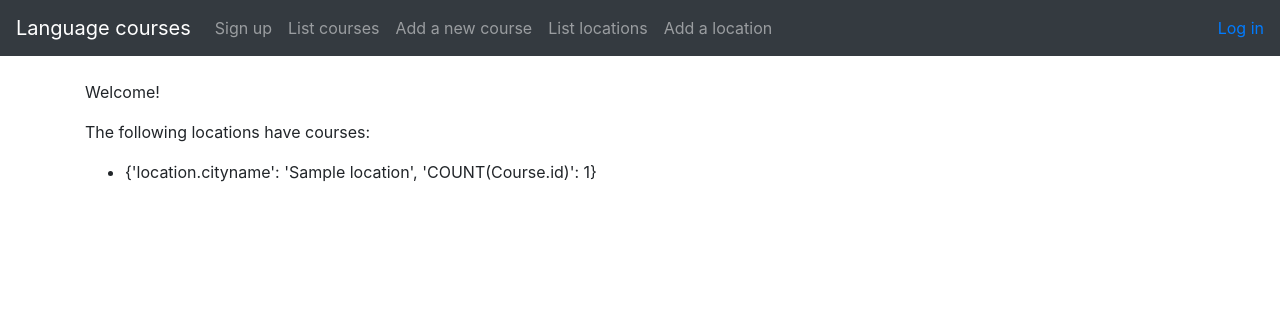
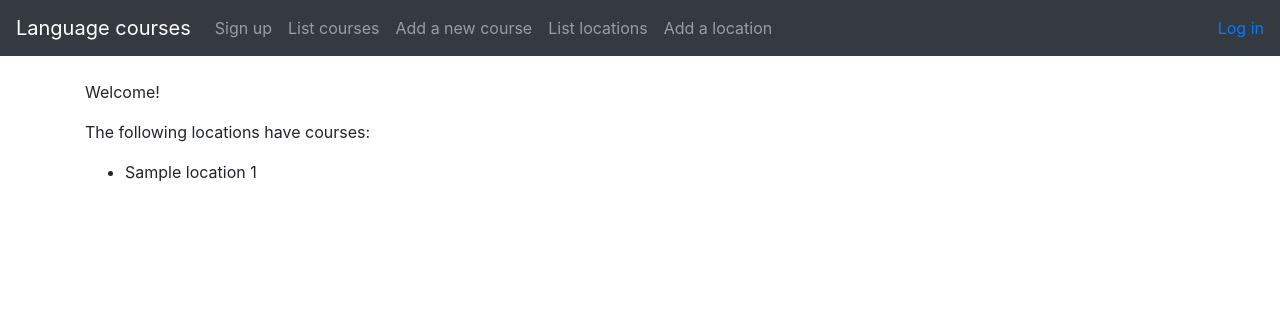
Before and after one commit to sinisaarinen/KielikoulunKurssitarjonta, a Flask app: page / in a window 1280 px wide. Shown: the top 316 px of the page. Run offline with Flask 2, Linux system fonts and the light colour scheme; tables that the repository leaves empty hold one stand-in row (values such as "Sample post"); some libraries are stand-ins or nearby versions.

Commit message:
yhteenvetokyselyn tulosten näyttämisen korjaus

```diff
--- a/application/courses/models.py
+++ b/application/courses/models.py
@@ -33,6 +33,6 @@ class Course(Base):
 
         response = []
         for row in res:
-            response.append({"location.cityname":row[0], "COUNT(Course.id)":row[1]})
+            response.append({"cityname":row[0], "coursecount":row[1]})
 
         return response
--- a/application/templates/index.html
+++ b/application/templates/index.html
@@ -13,7 +13,7 @@
 <ul>
   {% for response in count_courses %}
   <li>
-    {{ response }}
+    {{ response["cityname"] }} {{ response["coursecount"] }}
   </li>
   {% endfor %}
 </ul>
```
Also changed, not shown: 2 other files.
